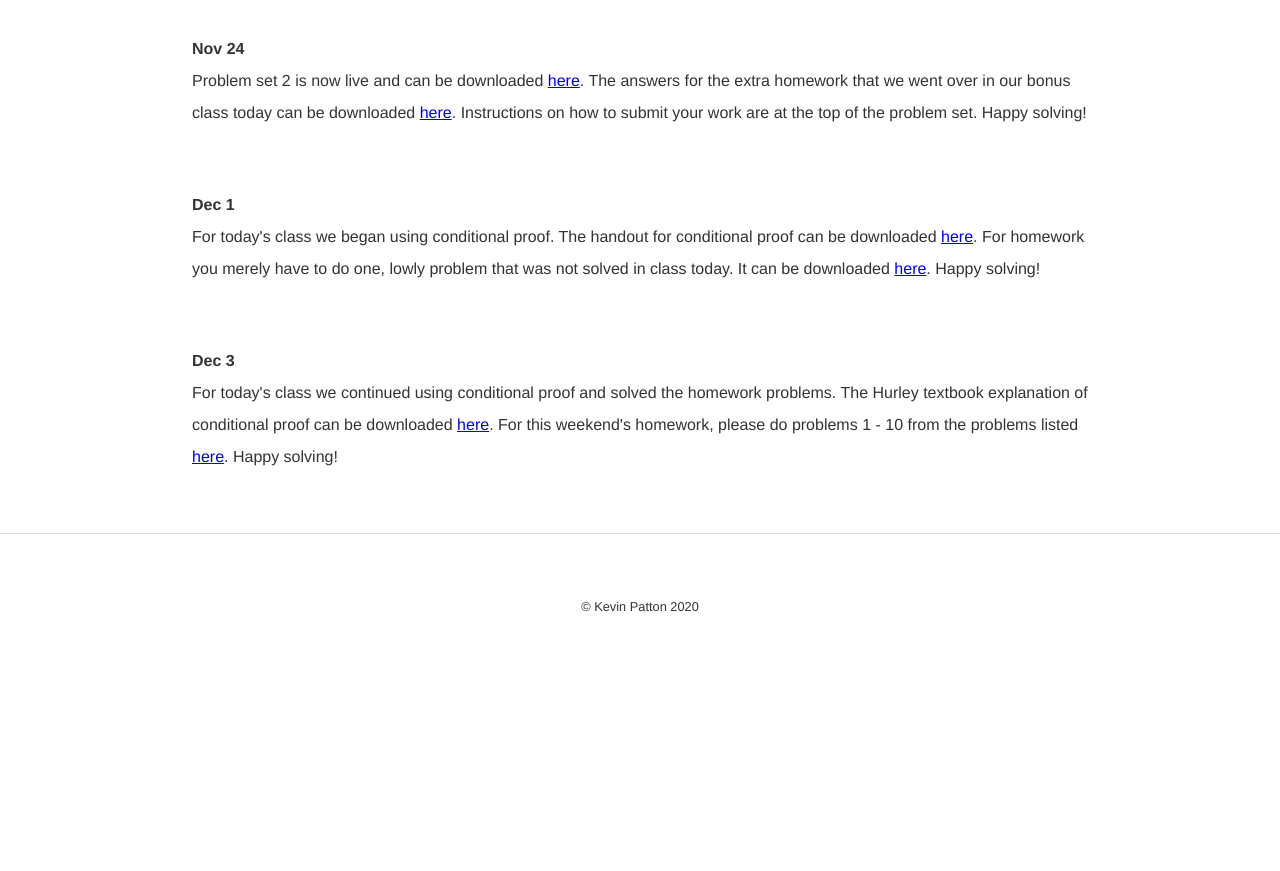
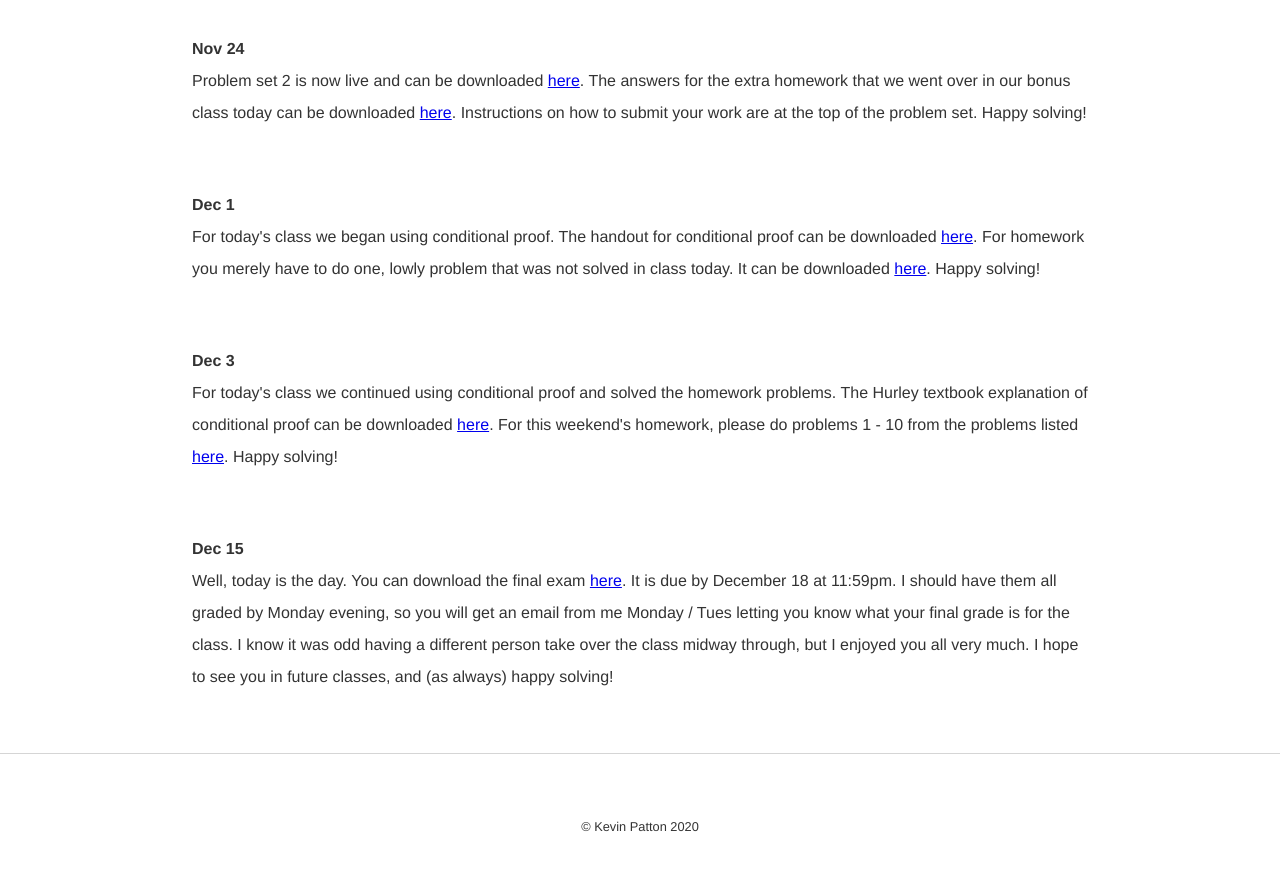
Before and after one commit to kevinjpatton/kevinjpatton.github.io, a Jekyll site: the page built from teaching/phil_1210/index.html, in a window 1280 px wide and 900 px high, scrolled down 2676 px. Shown: the top 871 px of the window. Built offline with Jekyll 4.4.1, drawn with Linux system fonts in a browser that asks for light colours; Markdown is read by kramdown in place of the engine named in the settings; before the commit the page ends 3356 px from its top, so only the background shows below that.

Commit message:
Update index.html

```diff
--- a/teaching/phil_1210/index.html
+++ b/teaching/phil_1210/index.html
@@ -52,3 +52,6 @@ For today's class we began using conditional proof.  The handout for conditional
 
 <p><b>Dec 3</b><br>
 For today's class we continued using conditional proof and solved the homework problems.  The Hurley textbook explanation of conditional proof can be downloaded <a href="/teaching/phil_1210/ConditionalProofHurley.pdf" target="_blank">here</a>. For this weekend's homework, please do problems 1 - 10 from the problems listed <a href="/teaching/phil_1210/HomeworkCP.pdf" target="_blank">here</a>.  Happy solving!</p>
+
+<p><b>Dec 15</b><br>
+Well, today is the day.  You can download the final exam <a href="/teaching/phil_1210/FinalExam.pdf" target="_blank">here</a>.  It is due by December 18 at 11:59pm.  I should have them all graded by Monday evening, so you will get an email from me Monday / Tues letting you know what your final grade is for the class.  I know it was odd having a different person take over the class midway through, but I enjoyed you all very much.  I hope to see you in future classes, and (as always) happy solving!</p>
```
